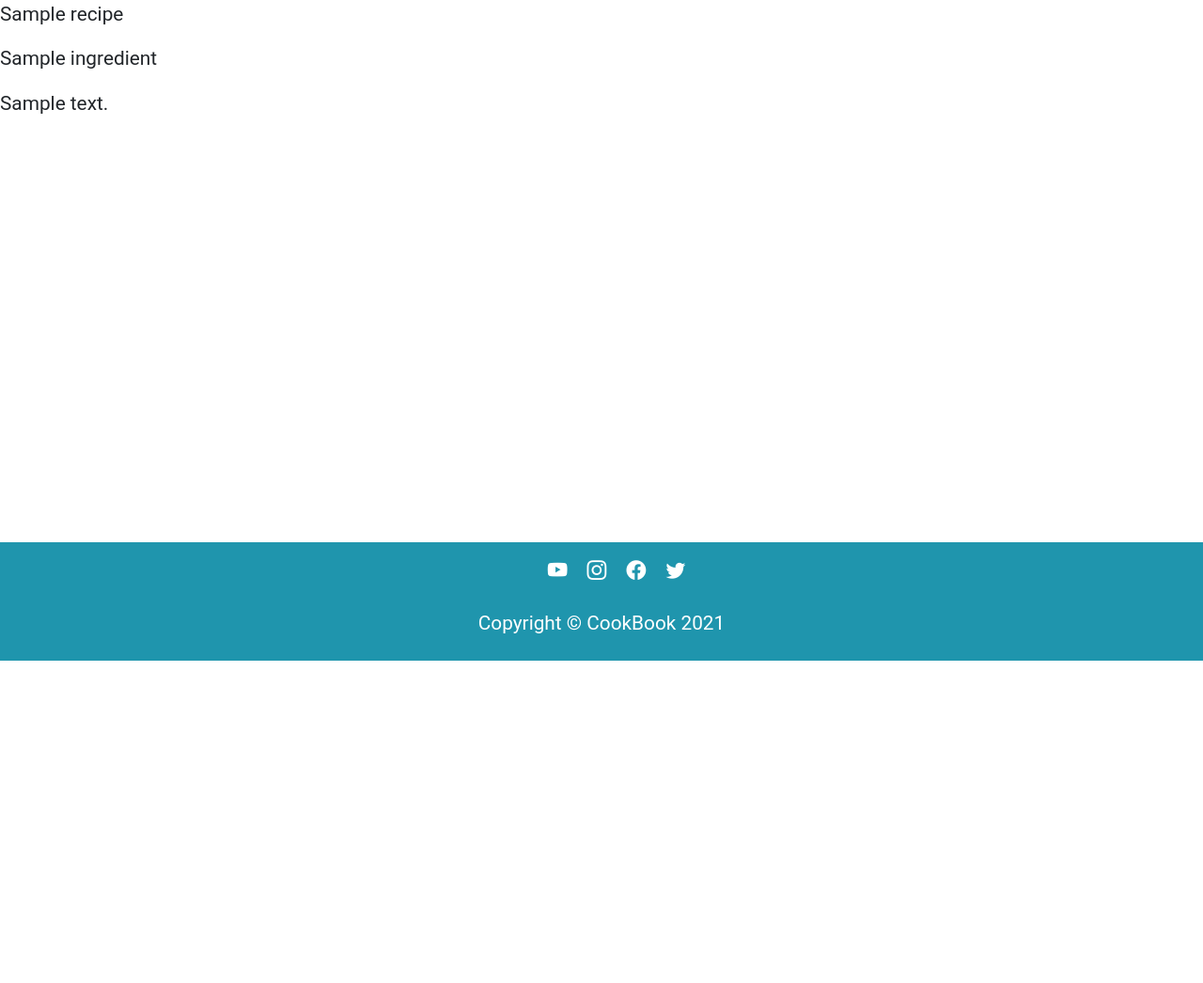
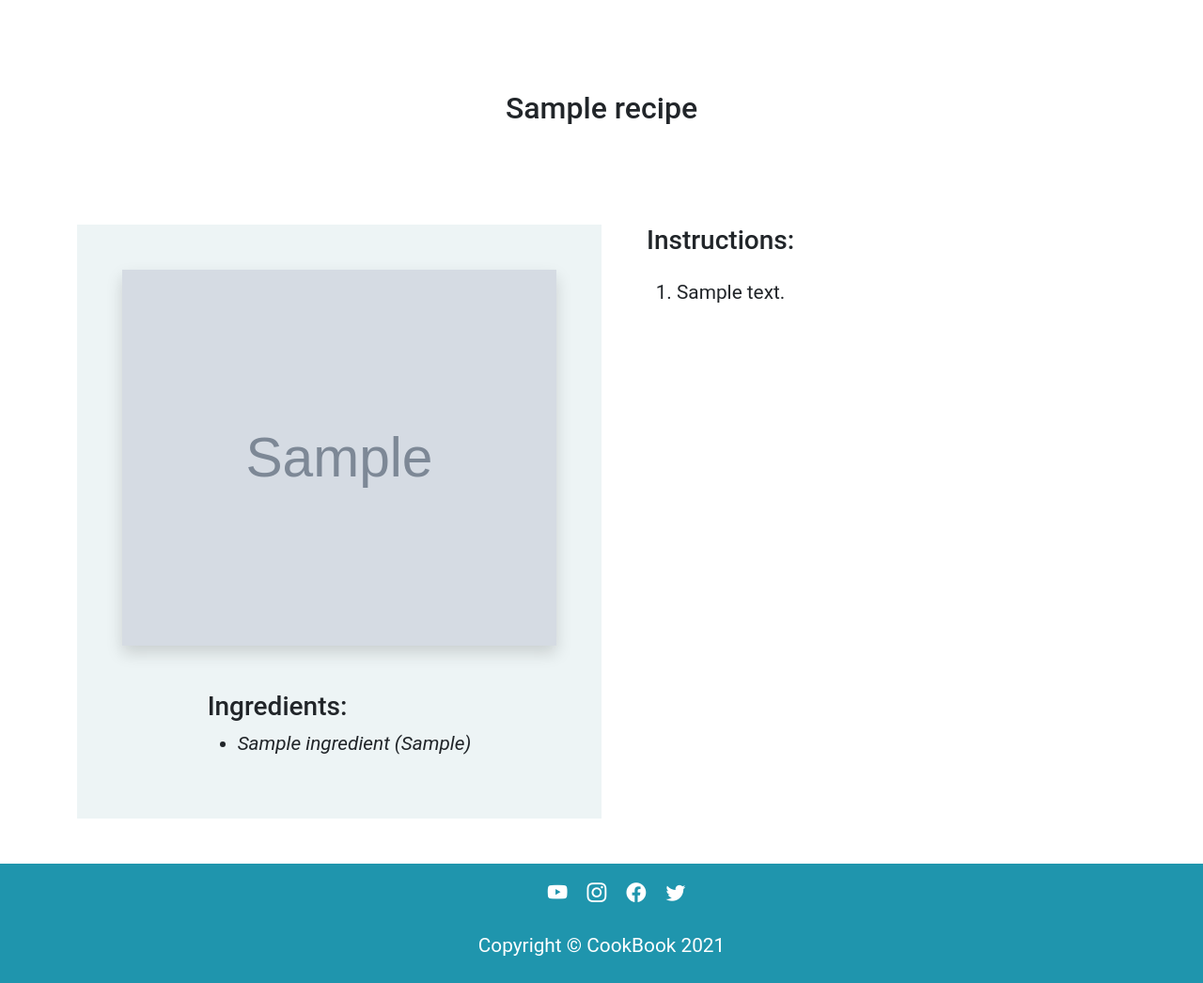
Before and after one commit to Paola62010/cookbook, a Django app: a page that uses templates/recipe_detail.html in a window 1280 px wide. Shown: the part 97-1143 px from the top of the page at 94% size. Before the commit the page ends 800 px from the top, so only its background shows below. Run offline with Django 3.2, Linux system fonts and the light colour scheme; tables that the repository leaves empty hold one stand-in row (values such as "Sample post"); grey boxes marked "Sample" are stand-in pictures; some libraries are stand-ins or nearby versions.

Commit message:
Add style to recipe_detail.html

```diff
--- a/static/css/style.css
+++ b/static/css/style.css
@@ -130,3 +130,15 @@ label[for="id_remember"] {
 	border-radius: 0.25rem;
 	background-color: white;
 }
+
+.recipe-image {
+	width: 100%;
+	object-fit: cover;
+	height: 400px;
+}
+
+#recipe-detail {
+	margin-right: 0;
+	margin-left: 0;
+	border-radius: 0.25rem;
+}
--- a/templates/recipe_detail.html
+++ b/templates/recipe_detail.html
@@ -3,13 +3,32 @@
 {% block content %}
 
 <main>
-    <p>{{recipe.title}}</p>
-    {% for ingredient in ingredients %}
-    <p>{{ingredient.name}}</p>
-    {% endfor %}
-    {% for step in steps %}
-    <p>{{step.description}}</p>
-    {% endfor %}
+    <section class="container py-5">
+        <h2 class="text-center py-md-5">{{recipe.title}}</h2>
+        <div class="row" id="recipe-detail">
+            <div class="col-lg-6 d-flex flex-column align-items-center light-teal py-5 px-sm-5 mt-5">
+                <div>
+                    <img src="{{recipe.recipe_image.url}}" alt="Recipe image" class="shadow recipe-image">
+                </div>
+                <div class="mt-5">
+                    <h3>Ingredients:</h3>
+                    <ul>
+                        {% for ingredient in ingredients %}
+                        <li class="fst-italic">{{ ingredient.name }} <span> ({{ ingredient.quantity }})</span></li>
+                        {% endfor %}
+                    </ul>
+                </div>
+            </div>
+            <div class="col-lg-6 mt-5 mt-lg-0 py-5 px-sm-5">
+                <h3>Instructions:</h3>
+                <ol>
+                    {% for step in steps %}
+                    <li class="py-3">{{ step.description }}</li>
+                    {% endfor %}
+                </ol>
+            </div>
+        </div>
+    </section>
 </main>
 
 {% endblock %}
```
